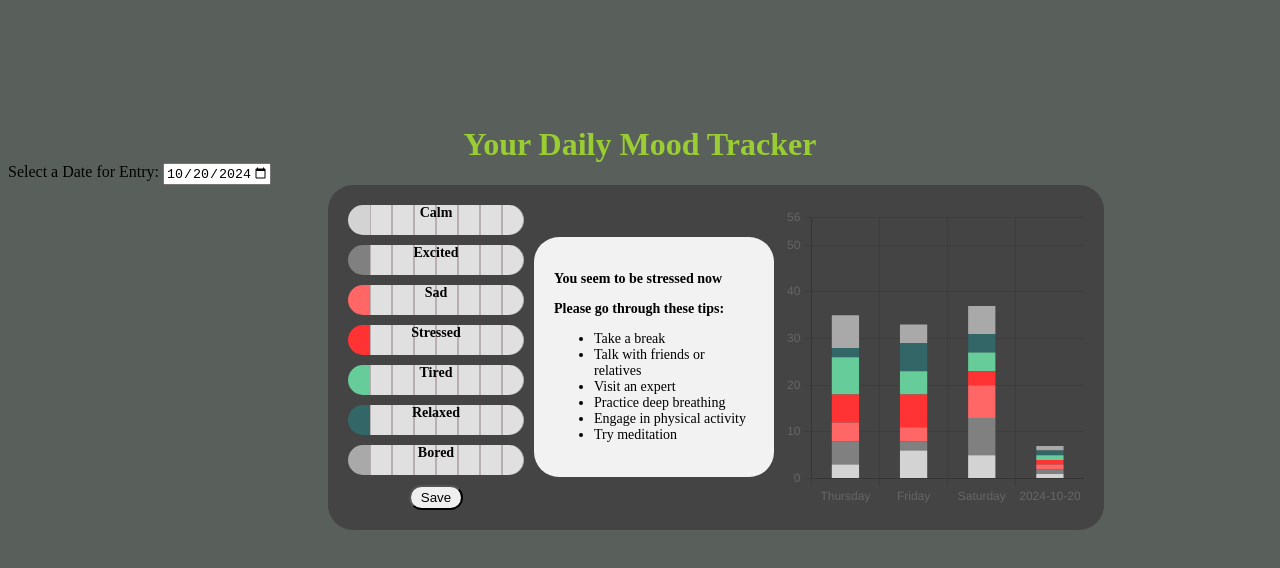
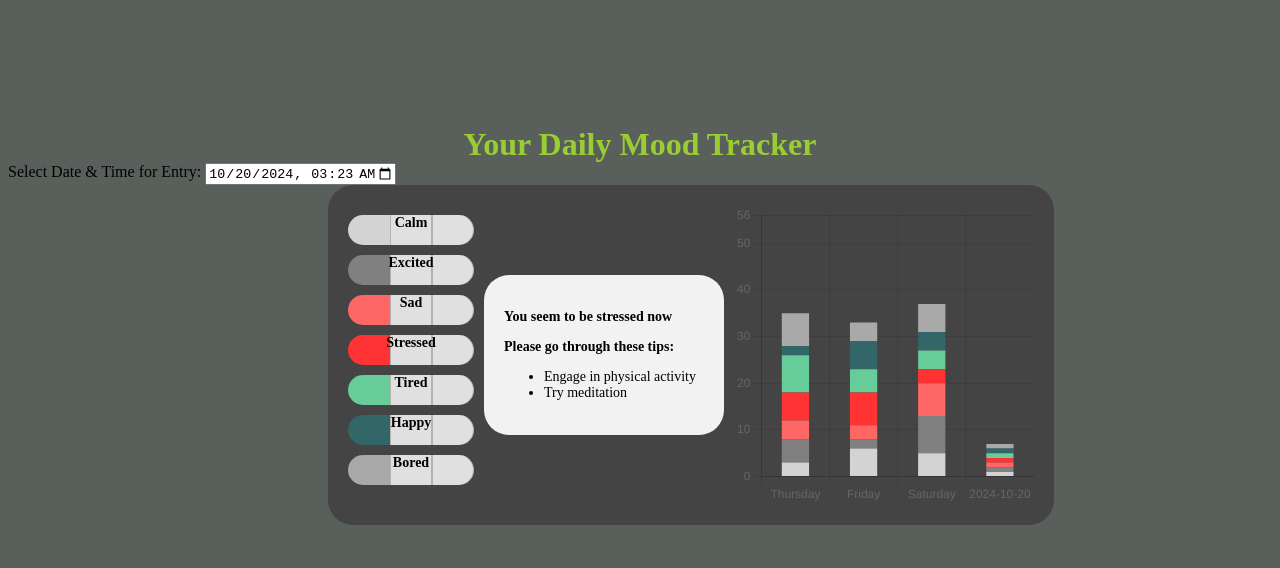
Before and after one commit to Ranjan00001/Mood-Tracker, a React (Vite) app: page / in a window 1280 px wide. Shown: the top 568 px of the page. Built offline with nearby package versions, Linux system fonts and the light colour scheme.

Commit message:
Changed as per the user suggestion

```diff
--- a/src/App.jsx
+++ b/src/App.jsx
@@ -1,4 +1,4 @@
-import React, { useState } from 'react';
+import React, { useState, useEffect } from 'react';
 import EmotionMeter from '../src/assets/components/EmotionMeter';
 import GraphBar from '../src/assets/components/GraphBar';
 import Preaching from './assets/components/Thought';
@@ -11,7 +11,7 @@ function App() {
         { name: 'sad', color: '#FF6666' },
         { name: 'stressed', color: '#FF3333' },
         { name: 'tired', color: '#66CC99' },
-        { name: 'relaxed', color: '#336666' },
+        { name: 'happy', color: '#336666' },
         { name: 'bored', color: '#A9A9A9' },
     ];
 
@@ -25,17 +25,20 @@ function App() {
     const [allEntries, setAllEntries] = useState([
         {
             day: dayBefBefYesterday,
-            moods: { calm: 3, excited: 5, sad: 4, stressed: 6, tired: 8, relaxed: 2, bored: 7 },
+            moods: { calm: 3, excited: 5, sad: 4, stressed: 6, tired: 8, happy: 2, bored: 7 },
         },
         {
             day: dayBeforeYesterday,
-            moods: { calm: 6, excited: 2, sad: 3, stressed: 7, tired: 5, relaxed: 6, bored: 4 },
+            moods: { calm: 6, excited: 2, sad: 3, stressed: 7, tired: 5, happy: 6, bored: 4 },
         },
         {
             day: yesterday,
-            moods: { calm: 5, excited: 8, sad: 7, stressed: 3, tired: 4, relaxed: 4, bored: 6 },
+            moods: { calm: 5, excited: 8, sad: 7, stressed: 3, tired: 4, happy: 4, bored: 6 },
         },
     ]);
+
+    // Separate state to handle today's entries (with multiple half-hour logs)
+    const [todayEntries, setTodayEntries] = useState([]);
 
     const [todayData, setTodayData] = useState({
         calm: 1,
@@ -43,13 +46,14 @@ function App() {
         sad: 1,
         stressed: 1,
         tired: 1,
-        relaxed: 1,
+        happy: 1,
         bored: 1,
     });
 
     const [currentMood, setCurrentMood] = useState('stressed');
-    const [selectedDate, setSelectedDate] = useState(new Date().toISOString().split('T')[0]);
+    const [selectedDateTime, setSelectedDateTime] = useState(new Date().toISOString().slice(0, 16)); // Default current date and time
 
+    // Handle mood changes and update today's data
     const handleMeterChange = (emotionName, value) => {
         setTodayData(prevData => {
             const updatedData = { ...prevData, [emotionName]: value };
@@ -59,69 +63,113 @@ function App() {
         });
     };
 
-    const handleDateChange = (event) => {
-        const newDate = event.target.value;
-        setSelectedDate(newDate);
+    // Handle date-time selection and reset values for new entry or load previous entry
+    const handleDateTimeChange = (event) => {
+        const newDateTime = event.target.value;
+        setSelectedDateTime(newDateTime);
 
-        const existingEntry = allEntries.find(entry => entry.day === newDate);
+        const existingEntry = todayEntries.find(entry => entry.dateTime === newDateTime);
 
         if (existingEntry) {
+            // Load existing data for the selected date-time
             setTodayData(existingEntry.moods);
         } else {
+            // Reset to default values for new date-time
             setTodayData({
                 calm: 1,
                 excited: 1,
                 sad: 1,
                 stressed: 1,
                 tired: 1,
-                relaxed: 1,
+                happy: 1,
                 bored: 1,
             });
             setCurrentMood('stressed');
         }
     };
 
+    // Automatically save each change in mood or date-time
+    useEffect(() => {
         const saveEntry = () => {
-        setAllEntries(prevEntries => {
+            setTodayEntries(prevEntries => {
                 const updatedEntries = [...prevEntries];
-            const existingIndex = updatedEntries.findIndex(entry => entry.day === selectedDate);
+                const existingIndex = updatedEntries.findIndex(entry => entry.dateTime === selectedDateTime);
 
                 if (existingIndex !== -1) {
-                updatedEntries[existingIndex] = { day: selectedDate, moods: todayData };
+                    // Update the existing entry for this date-time
+                    updatedEntries[existingIndex] = { dateTime: selectedDateTime, moods: todayData };
                 } else {
-                updatedEntries.push({ day: selectedDate, moods: todayData });
+                    // Create a new entry for this date-time
+                    updatedEntries.push({ dateTime: selectedDateTime, moods: todayData });
                 }
 
                 return updatedEntries;
             });
         };
 
-    const getLatestEntries = () => {
-        const latestEntries = allEntries.slice(-3);
+        saveEntry();
+    }, [todayData, selectedDateTime]);
 
-        const todayEntryExists = latestEntries.find(entry => entry.day === selectedDate);
-        if (!todayEntryExists) {
-            latestEntries.push({ day: selectedDate, moods: todayData });
+    // Compute average values for today's entries
+    const computeDailyAverage = () => {
+        if (todayEntries.length === 0) return {};
+
+        const totalMoods = todayEntries.reduce((totals, entry) => {
+            Object.keys(entry.moods).forEach(emotion => {
+                totals[emotion] = (totals[emotion] || 0) + entry.moods[emotion];
+            });
+            return totals;
+        }, {});
+
+        const averageMoods = {};
+        Object.keys(totalMoods).forEach(emotion => {
+            averageMoods[emotion] = Math.round(totalMoods[emotion] / todayEntries.length);
+        });
+
+        return averageMoods;
+    };
+
+    const getGraphData = () => {
+		const todayDate = selectedDateTime.split('T')[0]; // Extract today's date in 'YYYY-MM-DD'
+		const averageTodayMoods = computeDailyAverage();
+
+		// Add today's average moods as a new entry, if applicable
+		const graphData = [...allEntries];
+		if (Object.keys(averageTodayMoods).length > 0) {
+			const existingIndex = graphData.findIndex(entry => entry.day === todayDate);
+			if (existingIndex !== -1) {
+				graphData[existingIndex] = { day: todayDate, moods: averageTodayMoods };
+			} else {
+				graphData.push({ day: todayDate, moods: averageTodayMoods });
+			}
 		}
 
-        return latestEntries;
+		// Sort the entries by date in ascending order
+		const sortedGraphData = graphData.sort((a, b) => new Date(a.day) - new Date(b.day));
+
+		// Get only the last three days of data for the graph
+		const recentGraphData = sortedGraphData.slice(-4);
+
+		return recentGraphData;
 	};
 
-    const combinedGraphData = getLatestEntries();
+
+    const combinedGraphData = getGraphData();
 
     return (
         <>
             <h1 className='header'>Your Daily Mood Tracker</h1>
 
-            {/* Date Picker */}
+            {/* DateTime Picker */}
             <div className="date-selector">
-                <label htmlFor="date-picker">Select a Date for Entry: </label>
+                <label htmlFor="datetime-picker">Select Date & Time for Entry: </label>
                 <input
-                    type="date"
-                    id="date-picker"
-                    value={selectedDate}
-                    onChange={handleDateChange}
-                    max={new Date().toISOString().split('T')[0]}
+                    type="datetime-local"
+                    id="datetime-picker"
+                    value={selectedDateTime}
+                    onChange={handleDateTimeChange}
+                    max={new Date().toISOString().slice(0, 16)}
+                    step="1800" // Allow half-hour increments
                 />
             </div>
 
@@ -135,8 +183,6 @@ function App() {
                             onMeterChange={handleMeterChange}
                         />
                     ))}
-
-                    <button onClick={saveEntry} style={{ cursor:'pointer', borderRadius:'25px', padding:'3px 10px'}}>Save</button>
                 </div>
 
                 <div className="center-section">
--- a/src/assets/Style/EmotionMeter.css
+++ b/src/assets/Style/EmotionMeter.css
@@ -21,7 +21,7 @@
 }
 
 .emotion-item {
-    width: 20px;
+    width: 40px;
     height: 30px;
     cursor: pointer;
     transition: background-color 0.8s;
@@ -39,5 +39,5 @@
 
 .emotion-item.active {
     border: none;
-    width: 22px;
+    width: 42px;
 }
--- a/src/assets/components/EmotionMeter.jsx
+++ b/src/assets/components/EmotionMeter.jsx
@@ -2,7 +2,6 @@ import React from 'react';
 import '../Style/EmotionMeter.css';
 
 function EmotionMeter({ emotion, value, onMeterChange }) {
-  // Click handler to update the meter value
   const handleClick = (index) => {
     onMeterChange(emotion.name, index + 1); // Pass updated value (1-8) to parent
   };
@@ -14,11 +13,11 @@ function EmotionMeter({ emotion, value, onMeterChange }) {
 
       {/* Render 8 sections and separators between them */}
       <div className="emotion-meter">
-        {[...Array(8)].map((_, index) => (
+        {[...Array(3)].map((_, index) => (
           <React.Fragment key={index}>
             <div
               className={`emotion-item ${value > index ? 'active' : ''}`}
-              id={index === 7 ? 'last' : (index === 0 ? 'first': '')}
+              id={index === 2 ? 'last' : (index === 0 ? 'first': '')}
               style={{ backgroundColor: value > index ? emotion.color : '#E0E0E0' }}
               onClick={() => handleClick(index)}
             />
--- a/src/assets/components/Thought.jsx
+++ b/src/assets/components/Thought.jsx
@@ -7,20 +7,23 @@ function Preaching({ emotion }) {
 		tired: ['Take a short nap', 'Drink water', 'Stretch or do light exercise', 'Step outside for fresh air', 'Get a good night’s sleep', 'Reduce screen time'],
 		calm: ['Practice mindfulness', 'Read a book', 'Enjoy some quiet time', 'Take a nature walk', 'Savor a cup of tea or coffee', 'Write in a journal'],
 		excited: ['Channel your energy into a creative project', 'Share your excitement with friends', 'Plan an activity you’ve been looking forward to', 'Celebrate your achievements', 'Exercise to release pent-up energy', 'Make a to-do list for the next exciting step'],
-		relaxed: ['Listen to calming music', 'Do some light yoga or stretching', 'Take a warm bath', 'Spend time in nature', 'Practice gratitude', 'Enjoy a cup of herbal tea'],
 		bored: ['Try learning something new', 'Start a new hobby', 'Watch a documentary or read a book', 'Call a friend or family member', 'Do some housework or organize your space', 'Challenge yourself with a puzzle or brain game'],
 		happy: ['Share your happiness with others', 'Write down what you are grateful for', 'Capture the moment with a photo or journal entry', 'Do something nice for someone else', 'Celebrate the moment with a small reward', 'Keep doing what makes you happy'],
-		anxious: ['Practice deep breathing exercises', 'Talk to someone you trust', 'Try grounding techniques (focus on your senses)', 'Limit caffeine or sugar intake', 'Write down your worries', 'Engage in physical activity like walking or running'],
-		angry: ['Take deep breaths to calm down', 'Step away from the situation for a moment', 'Engage in physical activity to release anger', 'Practice relaxation techniques', 'Write about what’s making you angry', 'Talk to someone who can provide a different perspective']
 	};
 
+	function getRandomTips(tipsArray) {
+		const shuffled = tipsArray.sort(() => 0.5 - Math.random());
+		return shuffled.slice(0, 2);
+	}
+
+	const selectedTips = getRandomTips(tips[emotion]);
 
 	return (
 		<div className="preaching">
 			<p>You seem to be {emotion} now</p>
 			<p>Please go through these tips:</p>
 			<ul>
-				{tips[emotion].map((tip, index) => (
+				{selectedTips.map((tip, index) => (
 					<li key={index}>{tip}</li>
 				))}
 			</ul>
```
Lines whose indentation alone changed are shown as unchanged.
